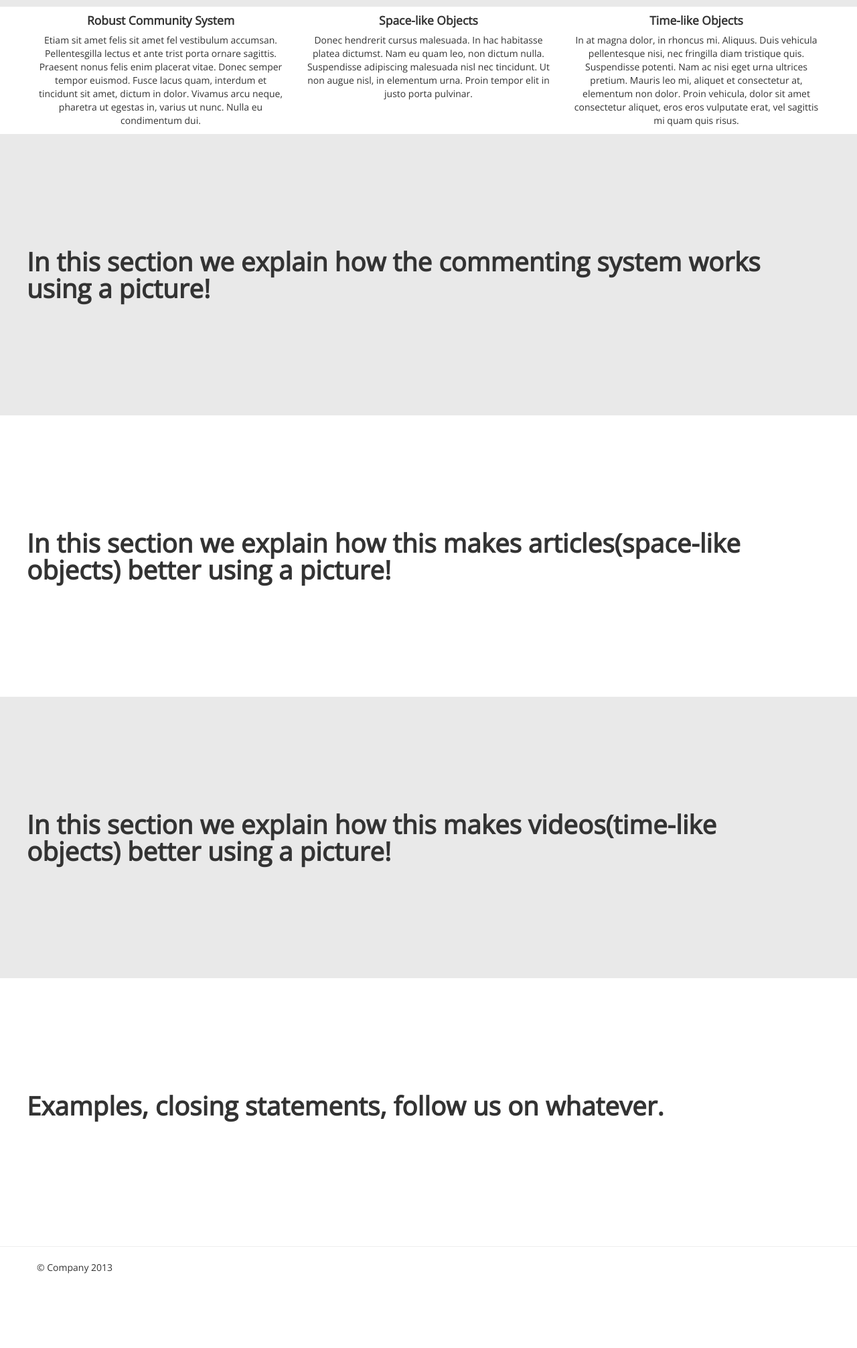
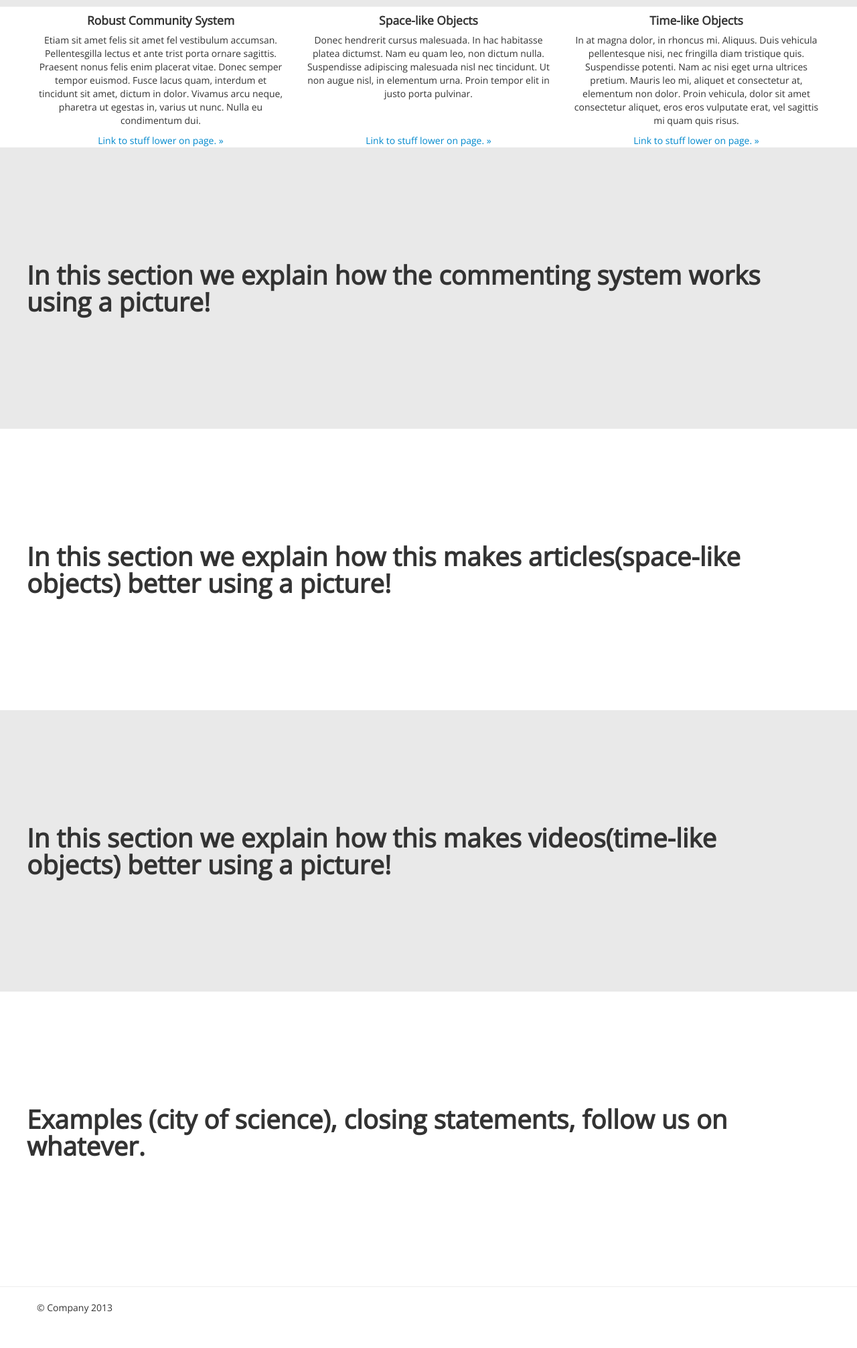
Before and after one commit to IanHung/html5test, a Django app: page / in a window 1280 px wide. Shown: the part 378-2390 px from the top of the page at 67% size. Before the commit the page ends 2279 px from the top, so only its background shows below. Run offline with Django 3.2, Linux system fonts and the light colour scheme; parts of the project's set-up code (start-up, migrations or seed data) failed here and were passed over; some libraries are stand-ins or nearby versions.

Commit message:
Minor corrections to base html file.

```diff
--- a/templates/base.html
+++ b/templates/base.html
@@ -82,12 +82,15 @@
      			<h3>Move your content beyond the page.</h3>
      		</div>
 
-     		<div class="container">
-     			<div class="row">
+	     		<div class="container">
+	     			<div class="row">
 
 		     			<div class="span4 text-center">
 		     				<h4>Robust Community System</h4>
-		     				<p>Etiam sit amet felis sit amet fel vestibulum accumsan. Pellentesgilla lectus et ante trist porta ornare sagittis. Praesent nonus felis enim placerat vitae. Donec semper tempor euismod. Fusce lacus quam, interdum et tincidunt sit amet, dictum in dolor. Vivamus arcu neque, pharetra ut egestas in, varius ut nunc. Nulla eu condimentum dui.<p>
+		     				<p>Etiam sit amet felis sit amet fel vestibulum accumsan.
+		     					 Pellentesgilla lectus et ante trist porta ornare sagittis.
+		     					  Praesent nonus felis enim placerat vitae. Donec semper tempor euismod.
+		     					  Fusce lacus quam, interdum et tincidunt sit amet, dictum in dolor. Vivamus arcu neque, pharetra ut egestas in, varius ut nunc. Nulla eu condimentum dui.<p>
 		     			</div>
 		     			<div class="span4 text-center">
 		     				<h4>Space-like Objects</h4>
@@ -97,6 +100,19 @@
 		     				<h4>Time-like Objects</h4>
 		     				<p>In at magna dolor, in rhoncus mi. Aliquus. Duis vehicula pellentesque nisi, nec fringilla diam tristique quis. Suspendisse potenti. Nam ac nisi eget urna ultrices pretium. Mauris leo mi, aliquet et consectetur at, elementum non dolor. Proin vehicula, dolor sit amet consectetur aliquet, eros eros vulputate erat, vel sagittis mi quam quis risus. <p>
 		     			</div>
+
+     				</div>
+
+     				<div class="row">
+	     				<div class="span4 text-center">
+	     					<a href="#">Link to stuff lower on page.  &raquo;</a>
+	     				</div>
+	     				<div class="span4 text-center">
+	     					<a href="#">Link to stuff lower on page.  &raquo;</a>
+	     				</div>
+	     				<div class="span4 text-center">
+	     					<a href="#">Link to stuff lower on page.  &raquo;</a>
+	     				</div>
      				</div>
      			</div>
      		<div class="row shaded">
@@ -119,7 +135,7 @@
 
      		<div class="row">
      			<div class="container fat">
-     				<h1>Examples, closing statements, follow us on whatever.</h1>
+     				<h1>Examples (city of science), closing statements, follow us on whatever.</h1>
      			</div>
      		</div>
 
```
